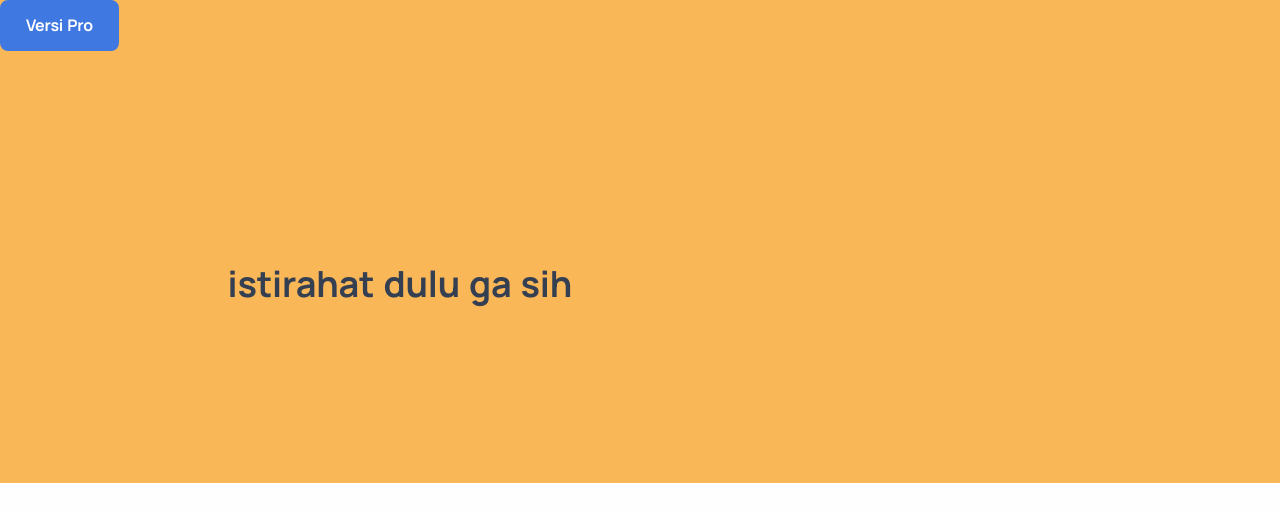
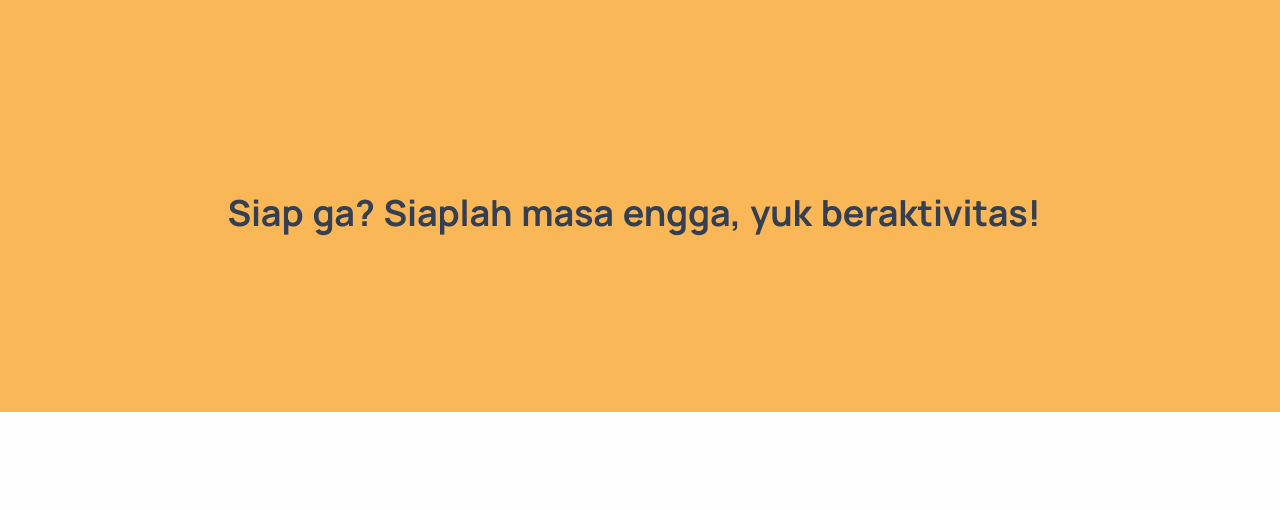
Before and after one commit to januarsyah901/lomba-6, a plain HTML site: page index.html in a window 1280 px wide. Shown: the top 510 px of the page. Drawn offline with nearby package versions, Linux system fonts and the light colour scheme.

Commit message:
perbaikan kata

```diff
--- a/data/data.json
+++ b/data/data.json
@@ -65,12 +65,12 @@
         "a": "Tubuh memperbaiki dan meregenerasi jaringan, otot, dan sel-sel selama tidur. Hormon pertumbuhan juga dilepaskan, mendukung pertumbuhan dan perbaikan tubuh. Tidur membantu otak untuk bersantai, membersihkan racun, dan mempersiapkan diri untuk hari berikutnya. Selama tahap tidur REM, aktivitas otak meningkat, dan mungkin juga terjadi mimpi."
       }
     ],
-    "pertanyaan": "tidur berapa jam berapa semalam?",
+    "pertanyaan": "tidur berapa jam kemarin?",
     "x": 7,
     "y": 10,
-    "kurang": "ih ayangg, kok bentar banget tidurnya, ngapain aja sih, ntar sakit gimana?",
-    "pas": "nahh gitu dong, tidur tepat waktu lagi ya yang",
-    "lebih": "kamu kecapean ya yangg, :("
+    "kurang": "loh, kok bentar banget tidurnya, ngapain aja, ntar kalo sakit gimana?",
+    "pas": "nahh gitu dong, tidur tepat waktu lagi ya!",
+    "lebih": "kamu kecapean ya. :("
   },
   "olahraga": {
     "salam": "yuk olahraga biar sehat!",
@@ -146,7 +146,7 @@
     "lebih": "waduhhh, calon binaragawan sih ini"
   },
   "persiapan": {
-    "salam": "dah jam segini ini, kamu ga siap siap?",
+    "salam": "dah jam segini nih, kamu ga siap siap?",
     "gambar": [
       {
         "g": "persiapan.jpg"
@@ -191,15 +191,26 @@
         "a": "Tubuh memperbaiki dan meregenerasi jaringan, otot, dan sel-sel selama tidur. Hormon pertumbuhan juga dilepaskan, mendukung pertumbuhan dan perbaikan tubuh. Tidur membantu otak untuk bersantai, membersihkan racun, dan mempersiapkan diri untuk hari berikutnya. Selama tahap tidur REM, aktivitas otak meningkat, dan mungkin juga terjadi mimpi."
       }
     ],
+    "title": [
+      {
+        "t": "Apa yang terjadi ketika kamu bangun tidur?"
+      },
+      {
+        "t": "Bangun tidur tubuh malah semakin pegal, simak ulasannya"
+      },
+      {
+        "t": "Saat tidur tubuh ngapain ya?"
+      }
+    ],
     "pertanyaan": "diantara 1 sampai 10, seberapa siap kah kamu untuk memulai hari?",
     "x": 4,
     "y": 7,
-    "kurang": "yang semangat dong!",
-    "pas": "tamabah semangat lagi yaa!",
-    "lebih": "kalo ini sih pasti lancar jaya harinya"
+    "kurang": "waduh kok kurang siap hari ini?",
+    "pas": "tamabah siap lagi yaa!",
+    "lebih": "kalo ini sih pasti cerah harinya"
   },
   "aktifitas": {
-    "salam": "siap ga? Siaplah masa engga, yuk beraktivitas!",
+    "salam": "Siap ga? Siaplah masa engga, yuk beraktivitas!",
     "gambar": [
       {
         "g": "aktivitas.jpg"
@@ -242,6 +253,17 @@
       },
       {
         "a": "Tubuh memperbaiki dan meregenerasi jaringan, otot, dan sel-sel selama tidur. Hormon pertumbuhan juga dilepaskan, mendukung pertumbuhan dan perbaikan tubuh. Tidur membantu otak untuk bersantai, membersihkan racun, dan mempersiapkan diri untuk hari berikutnya. Selama tahap tidur REM, aktivitas otak meningkat, dan mungkin juga terjadi mimpi."
+      }
+    ],
+    "title": [
+      {
+        "t": "Apa yang terjadi ketika kamu bangun tidur?"
+      },
+      {
+        "t": "Bangun tidur tubuh malah semakin pegal, simak ulasannya"
+      },
+      {
+        "t": "Saat tidur tubuh ngapain ya?"
       }
     ],
     "pertanyaan": "diantara 1 sampai 10, seberapa semangat kah kamu?",
@@ -444,7 +466,7 @@
     "y": 8,
     "kurang": "wah lumayan cepet juga ya waktu kerjamu",
     "pas": "semangat terus kerjanyaaa!",
-    "lebih": "aduhh, lama banget, tapi tetep semangat ya kejanya!"
+    "lebih": "aduhh, lama banget, tapi tetep semangat ya kerjanya!"
   },
   "keluarga": {
     "salam": "family time nihhh",
@@ -569,15 +591,15 @@
       }
     ],
 
-    "pertanyaan": "sudah minum berapa gelas air putih hari ini?",
+    "pertanyaan": "sudah minum berapa gelas air putih hari ini?<br>2 liter = 8 gelas",
     "x": 8,
     "y": 11,
     "kurang": "kok kurang sih minumnya, kan minimal 2 liter",
     "pas": "pas, moga makin sehat tubuhnya",
-    "lebih": "kamu haus, hehe, ga papa air memang penting bagi tubuh"
+    "lebih": "kamu haus ya, hehe, ga papa air memang penting bagi tubuh"
   },
   "begadang": {
-    "salam": " ayangggg,, ,kok masih bangunn, dah malem loh. Ntar kalo sakit bagaimana?",
+    "salam": " loh kok masih bangunn, dah malem loh<br> Ntar kalo sakit bagaimana?",
     "gambar": [
       {
         "g": "begadang.jpg"
@@ -637,8 +659,8 @@
     "pertanyaan": "berapa jam lagi baru tidur emang?",
     "x": 1,
     "y": 2,
-    "kurang": "beneran loh yanggg!",
-    "pas": "yaudah cepetan yaa yang!",
-    "lebih": "ih ayangg, kok masih lama sih?!"
+    "kurang": "beneran lo!",
+    "pas": "yaudah cepetan yaa!",
+    "lebih": "loh, kok masih lama sih?!"
   }
 }
--- a/index.html
+++ b/index.html
@@ -12,7 +12,6 @@
 
 <body>
   <section class="bg-warning">
-    <p class="btn btn-primary">Versi Pro</p>
     <div class="container py-14 pt-md-16 pb-md-18">
       <div class="row pt-md-12">
         <div class="col-lg-10 col-xl-9 col-xxl-8 mx-auto">
--- a/js/script.js
+++ b/js/script.js
@@ -19,7 +19,7 @@ $.getJSON("data/data.json", function (data) {
   //   } else if (currentHour >= 13 && currentHour < 16) {
   //       data = data.minum
   //   } else if (currentHour >= 16 && currentHour < 17) {
-  //       data = data.hiling
+  //       data = data.sore
   //   } else if (currentHour >= 17 && currentHour < 20) {
   //       data = data.keluarga
   //   } else if (currentHour >= 20 && currentHour < 23) {
@@ -27,7 +27,7 @@ $.getJSON("data/data.json", function (data) {
   //   } else if (currentHour >= 23 && currentHour < 4) {
         // data = data.begadang
   } else {
-    data = data.istirahat;
+    data = data.aktifitas;
   }
   // logika pertanyaan
   $(document).ready(function() {
```
